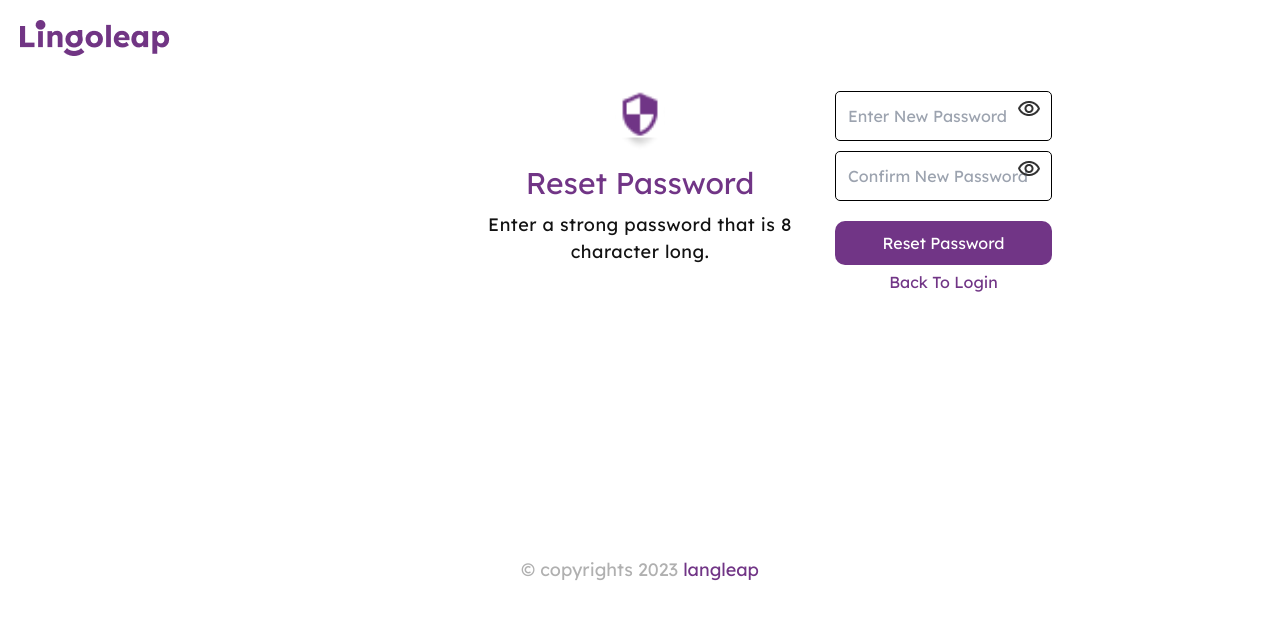
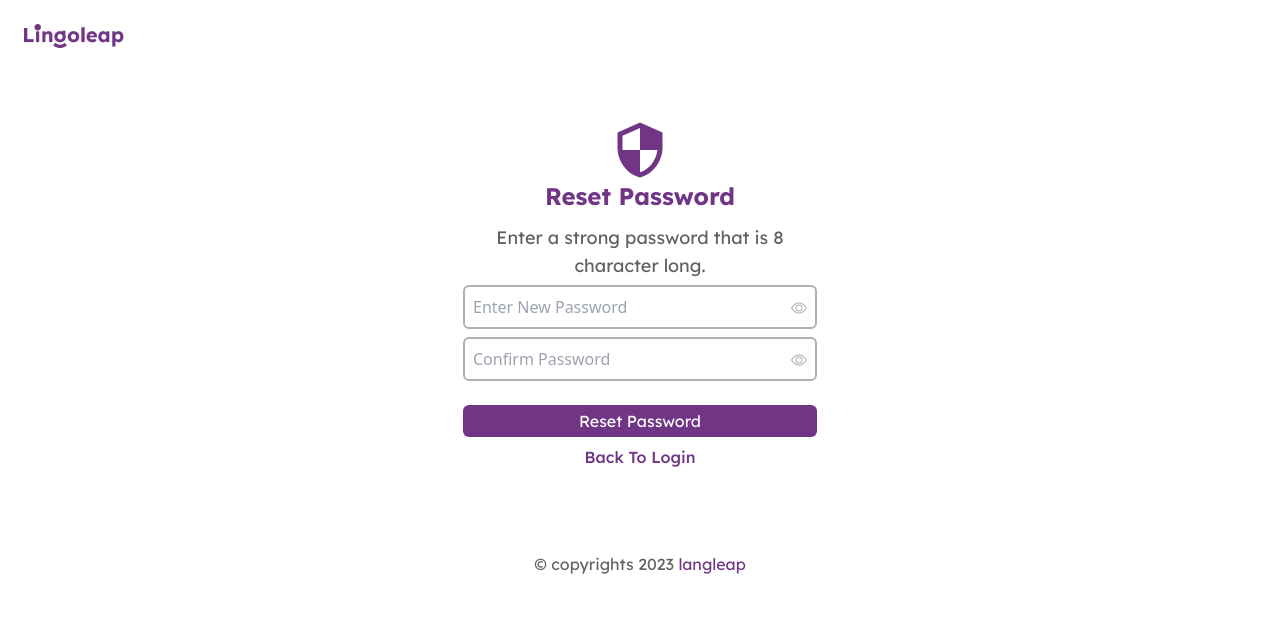
Before and after one commit to ictzoid/Linguoleap-Frontend, a React (Vite) app: page /resetPassword in a window 1280 px wide. Shown: the top 620 px of the page. Built offline with nearby package versions, Linux system fonts and the light colour scheme.

Commit message:
resetPassword

```diff
--- a/package.json
+++ b/package.json
@@ -14,6 +14,7 @@
     "prop-types": "^15.8.1",
     "react": "^18.2.0",
     "react-dom": "^18.2.0",
+    "react-icons": "^4.11.0",
     "react-router-dom": "^6.16.0",
     "router": "^1.3.8"
   },
--- a/src/assets/css/variables.css
+++ b/src/assets/css/variables.css
@@ -1,7 +1,8 @@
 /* variables.css */
 :root {
   --primary-color: #713586;
-  --button-onHover:#A986b6;
+  --onhoverColor:#A986b6;
   --secondary-color: #ff7536;
+  --grayColor:#b0b0b0
   --font_stack1: 'Lexend', sans-serif;
 }
--- a/src/components/Buttons/PrimaryBtn.jsx
+++ b/src/components/Buttons/PrimaryBtn.jsx
@@ -1,5 +1,5 @@
 import {propTypes} from "prop-types"
- export const PrimaryBtn = ({text}) => {
+  const PrimaryBtn = ({text}) => {
   return (
 
     <button>{text ? text : "i'm a button"}</button>
@@ -10,4 +10,4 @@ PrimaryBtn.propTypes={
     text: propTypes.string.isRequired  // string type is required and can't be null or undefined
 }
 
-// export default PrimaryBtn
+export default PrimaryBtn
--- a/src/components/ResetPassword/ResetPassword.jsx
+++ b/src/components/ResetPassword/ResetPassword.jsx
@@ -1,6 +1,8 @@
 import {useState} from "react"
 import{Link} from "react-router-dom"
-import styles from "./ResetPassword.module.css"
+import{BsEye,BsEyeSlash} from "react-icons/bs"
+import{MdOutlineSecurity} from "react-icons/md"
+import LinguoLogo from "../../assets/images/logo1a.png"
 const ResetPassword = () => {
     const [password,setPassword] =useState("")
     const [confirmPassword,setConfirmPassword] =useState("")
@@ -46,9 +48,9 @@ const ResetPassword = () => {
         console.log(data)
 
         setTimeout(()=>{
-            setPassword("")
-        setConfirmPassword("")
-        },10000)
+           setPasswordError("")
+           setConfirmPasswordError("")
+        },3000)
 
 
     }
@@ -56,48 +58,57 @@ const ResetPassword = () => {
 
     const date = new Date()
   return (
-    <div className={styles.container}>
-        <div className={styles.logo}>
-            <img src="../src/assets/images/logo1a.png" alt="Linguoleap Logo" />
+    <div className="m-0 p-0 box-border">
+        <div className="m-6 w-[100px]">
+            <img src={LinguoLogo} />
         </div>
-        <div className={styles.inner_container}>
-            <div className={styles.security_logo}>
-                <img src="../src/assets/images/security2.png" alt="" />
+        <div className=" flex flex-col mx-auto my-0 p-12 h-fourZeroZeroPx w-threeFiftyPx lg:w-fourFiftyPx">
+            <div className="mx-auto my-0 text-primaryColor text-4xl lg:text-6xl">
+            <MdOutlineSecurity/>
             </div>
-            <h2>Reset Password</h2>
-            <p>Enter a strong password that is 8 character long.</p>
+            <h2 className="text-center font-lexend text-primaryColor pb-3 font-bold lg:text-2xl">Reset Password</h2>
+            <p className="text-center pb-[5px] font-lexend text-inputGrey text-lg">Enter a strong password that is 8 character long.</p>
             <form onSubmit={resetHandler} >
-            <div className={styles.form_grp}>
-                <input type={type} name="password" id="" onChange={changeHandler}  placeholder="Enter New Password" value={password}/>
+                    <div className="relative ">
+                <input type={type}
+                 className="w-full rounded-md outline-none  relative border-2 border-grayColor p-2"
+                 name="password" id=""
+                 onChange={changeHandler}
+                  placeholder="Enter New Password"
+                  value={password}/>
                 {type==="password" ? (
-                    <img src="../src/assets/images/visibility.png" alt="" className={styles.visibility} onClick={()=>setType("text")} />
+                    <BsEye className="absolute top-[15px] right-[10px] cursor-pointer text-grayColor" onClick={()=>setType("text")} />
+
                 ):(
-                    <img src="../src/assets/images/visibility_off.png" alt="" className={styles.visibility} onClick={()=>setType("password")} />
+                    <BsEyeSlash  className="absolute top-[15px] right-[10px] cursor-pointer text-grayColor" onClick={()=>setType("password")}/>
                 )}
+                </div>
+            <p className="text-left italic text-red-400 text-sm pb-2">{passwordError}</p>
+                    <div className="relative">
+                <input type={type}
+                 className="w-full border-2 rounded-md border-grayColor outline-none p-2"
+                 name="confirmPassword" id=""
+                 onChange={changeHandler}
+                  placeholder="Confirm Password"
+                  value={confirmPassword}/>
+                {type==="password" ? (
+                    <BsEye className="absolute top-[15px] right-[10px] cursor-pointer text-grayColor" onClick={()=>setType("text")} />
 
+                ):(
+                    <BsEyeSlash  className="absolute top-[15px] right-[10px] cursor-pointer text-grayColor" onClick={()=>setType("password")}/>
+                )}
+                </div>
 
-
-            </div>
-            <p className={styles.error}>{passwordError}</p>
-            <div className={styles.form_grp}>
-                <input type={type} name="confirmPassword" id="" onChange={changeHandler} placeholder="Confirm New Password" value={confirmPassword} />
-                    {type==="password" ? (
-                         <img src="../src/assets/images/visibility.png" alt="" className={styles.visibility} onClick={()=>setType("text")} />
-                    ):(
-                        <img src="../src/assets/images/visibility_off.png" alt="" className={styles.visibility} onClick={()=>setType("password")} />
-                    )}
-
-            </div>
-            <p className={styles.error}>{confirmPasswordError}</p>
-
-            <button className={styles.reset_btn} type="submit" >Reset Password</button>
+            <p className="text-left italic text-red-400 text-sm pb-4">{confirmPasswordError}</p>
+            <button className= "w-full  text-center border-grayColor text-white cursor-pointer font-lexend bg-primaryColor mt-2 p-1 rounded-md hover:bg-onhoverColor"
+            type="submit" >Reset Password</button>
             <Link to="/login">
-            <p>Back To Login</p>
+            <p className="text-center font-lexend font-medium text-primaryColor pt-2">Back To Login</p>
             </Link>
             </form>
         </div>
-       <div className={styles.footer}>
-        <p>&copy; copyrights {date.getFullYear()} <span>langleap</span></p>
+       <div className="text-center mt-4 lg:mt-20">
+        <p className="font-lexend text-inputGrey">&copy; copyrights {date.getFullYear()} <span className="text-primaryColor">langleap</span></p>
        </div>
     </div>
   )
--- a/src/components/ResetPassword/ResetPassword.module.css
+++ /dev/null
@@ -1,127 +0,0 @@
-/* @import "./assets//css/variables.css"; */
-
-.container{
-    margin: 0;
-    padding: 0;
-    box-sizing: border-box;
-}
-
-.container .logo{
-    margin: 20px;
-}
-
-.inner_container{
-    display: flex;
-    flex-direction: column;
-    flex-wrap: wrap;
-    max-width: 400px;
-    min-width: 300px;
-    height: 400px;
-    margin: 0 auto;
-    padding: 5px;
-
-}
-
-.inner_container .security_logo{
-    margin: 10px auto;
-    width: 50px;
-}
-
-.inner_container .security_logo img{
-    width: 100%;
-}
-
-.inner_container h2{
-    font-family: var(--font_stack1);
-    color: var(--primary-color);
-    text-align: center;
-    padding-bottom: 5px;
-    font-size: 30px;
-}
-
-.inner_container >p{
-    text-align: center;
-    font-size: 18px;
-    font-family: var(--font_stack1);
-    color: #121212;
-    letter-spacing: 0.5px;
-}
-
-.form_grp{
-    width: 100%;
-    padding: 5px;
-    border: 1px solid black;
-    position: relative;
-    margin:10px 0;
-    border-radius: 5px;
-}
-
-.visibility{
-    position: absolute;
-    top: 5px;
-    right: 10px;
-    cursor: pointer;
-    color: #b0b0b0;
-}
-
-.form_grp input{
-    width: 100%;
-    padding: 7px;
-    outline: none;
-    border: none;
-
-}
-
-.reset_btn{
-    margin-top: 10px;
-    width: 100%;
-    padding: 10px;
-    background-color: var(--primary-color);
-    color: #fff;
-    text-align: center;
-    font-family: var(--font_stack1);
-    border: none ;
-    border-radius: 10px;
-    cursor: pointer;
-}
-
-.reset_btn:hover{
-    background-color:var(--button-onHover) ;
-}
-
-.inner_container a{
-    text-decoration: none;
-    cursor: pointer;
-}
-
-.inner_container a p{
-    color: var(--primary-color);
-    padding-top: 5px;
-    text-align: center;
-    font-family: var(--font_stack1);
-}
-
-.footer{
-    margin-top: 80px;
-}
-
-.footer p{
-    font-family: var(--font_stack1);
-    color: #b0b0b0;
-    font-size: 18px;
-    text-align: center;
-    text-wrap: wrap;
-
-}
-
-.footer p>span{
-    color: var(--primary-color);
-
-}
-
-.error{
-    color: red;
-    text-align: left;
-    font-style: italic;
-    font-size: 15px;
-}
--- a/tailwind.config.js
+++ b/tailwind.config.js
@@ -11,15 +11,22 @@ export default {
         blackNeutral: "#121212",
         inputSuccess: "#0F6E0D",
         inputError: "#F31623",
+        onhoverColor:"#A986b6",
+        secondary_color: "#ff7536",
+        grayColor:"#b0b0b0"
+
       },
       padding: {
         tenPx: "10px",
       },
       height: {
         fourHundredPixels: "200px",
+        fourZeroZeroPx:"400px"
       },
       width: {
         threeSixSixPx: "366px",
+        fourFiftyPx:"450px",
+        threeFiftyPx: "350px"
       },
       fontFamily: {
         lexend: "Lexend",
```
Also changed, not shown: 1 other file (tests, documents, lock files or other folders).
